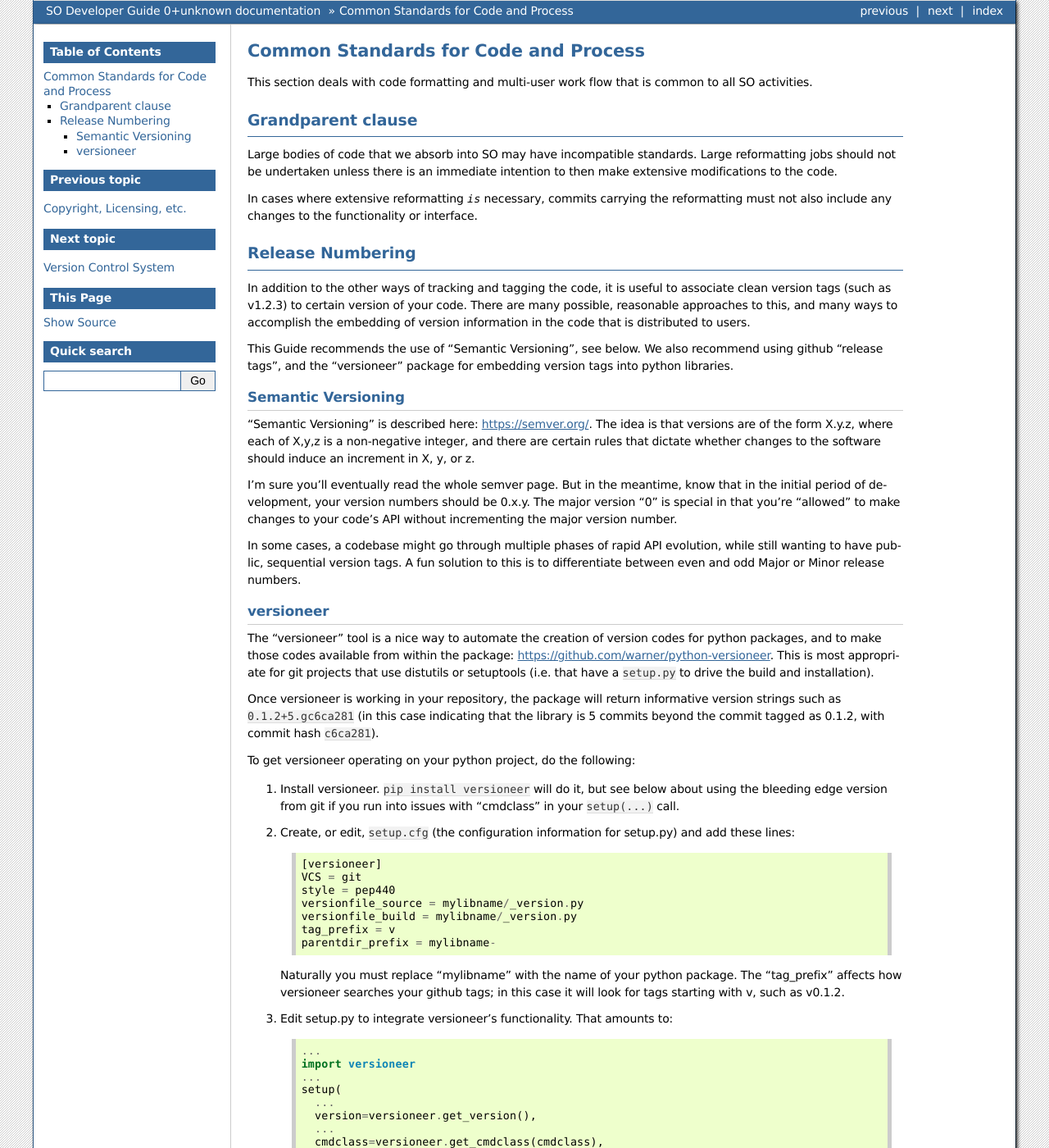
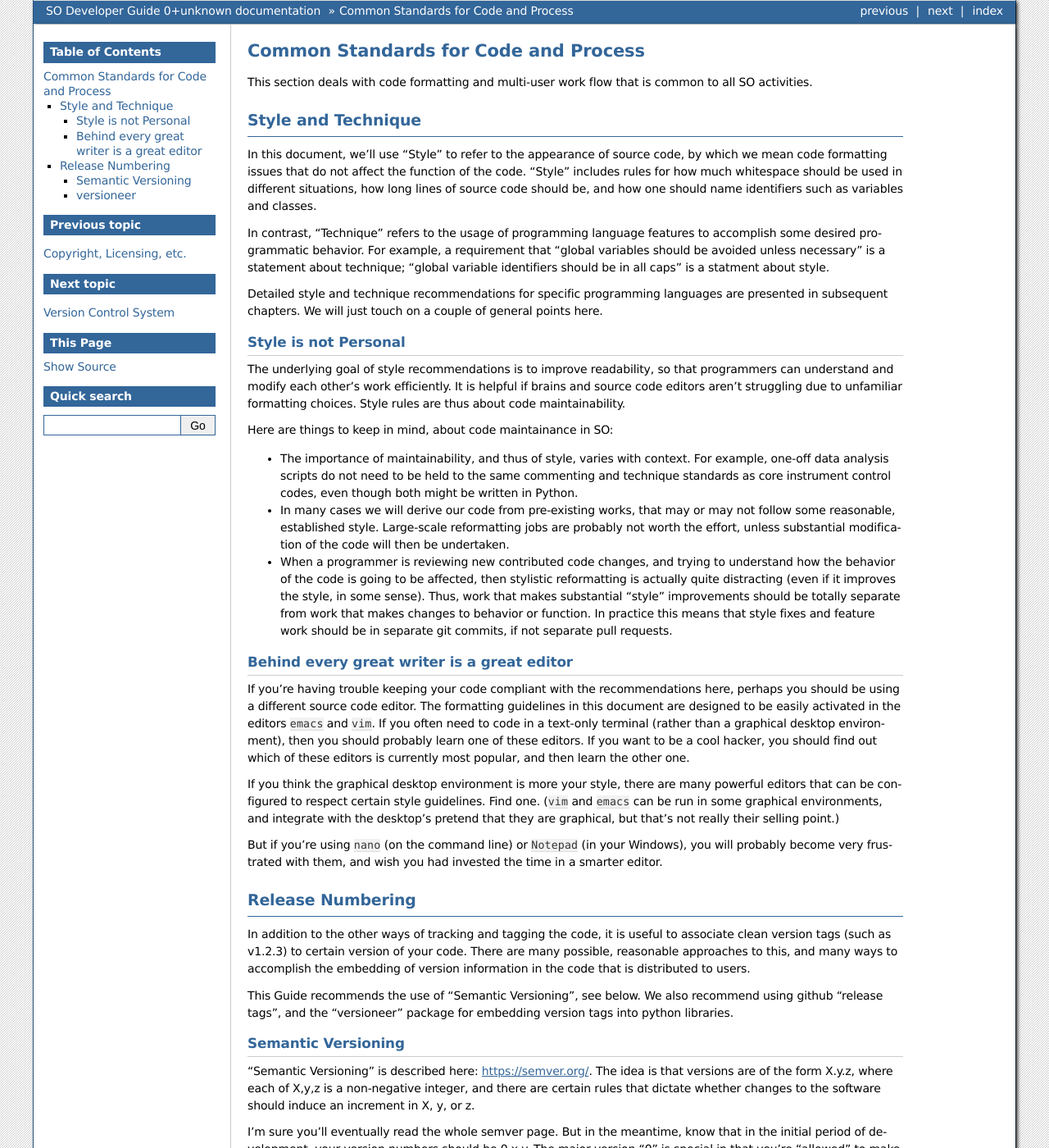
Before and after one commit to simonsobs/so_dev_guide, a Sphinx documentation site: the page built from source/common.rst, in a window 1280 px wide and 1400 px high. Shown: the whole window at 82% size. Built offline with Sphinx 7.4.7, drawn with Linux system fonts in a browser that asks for light colours.

Commit message:
Updates to "Common Standards".

```diff
--- a/source/common.rst
+++ b/source/common.rst
@@ -6,18 +6,79 @@ This section deals with code formatting and multi-user work flow that
 is common to all SO activities.
 
 
-Grandparent clause
-==================
+Style and Technique
+===================
 
-Large bodies of code that we absorb into SO may have incompatible
-standards.  Large reformatting jobs should not be undertaken unless
-there is an immediate intention to then make extensive modifications
-to the code.
+In this document, we'll use "Style" to refer to the appearance of
+source code, by which we mean code formatting issues that do not
+affect the function of the code.  "Style" includes rules for how much
+whitespace should be used in different situations, how long lines of
+source code should be, and how one should name identifiers such as
+variables and classes.
 
-In cases where extensive reformatting `is` necessary, commits carrying
-the reformatting must not also include any changes to the
-functionality or interface.
+In contrast, "Technique" refers to the usage of programming language
+features to accomplish some desired programmatic behavior.  For
+example, a requirement that "global variables should be avoided unless
+necessary" is a statement about technique; "global variable
+identifiers should be in all caps" is a statment about style.
 
+Detailed style and technique recommendations for specific programming
+languages are presented in subsequent chapters.  We will just touch on
+a couple of general points here.
+
+Style is not Personal
+---------------------
+
+The underlying goal of style recommendations is to improve
+readability, so that programmers can understand and modify each
+other's work efficiently.  It is helpful if brains and source code
+editors aren't struggling due to unfamiliar formatting choices.  Style
+rules are thus about code maintainability.
+
+Here are things to keep in mind, about code maintainance in SO:
+
+- The importance of maintainability, and thus of style, varies with
+  context.  For example, one-off data analysis scripts do not need to
+  be held to the same commenting and technique standards as core
+  instrument control codes, even though both might be written in
+  Python.
+- In many cases we will derive our code from pre-existing works, that
+  may or may not follow some reasonable, established style.
+  Large-scale reformatting jobs are probably not worth the effort,
+  unless substantial modification of the code will then be
+  undertaken.
+- When a programmer is reviewing new contributed code changes, and
+  trying to understand how the behavior of the code is going to be
+  affected, then stylistic reformatting is actually quite distracting
+  (even if it improves the style, in some sense).  Thus, work that
+  makes substantial "style" improvements should be totally separate
+  from work that makes changes to behavior or function.  In practice
+  this means that style fixes and feature work should be in separate
+  git commits, if not separate pull requests.
+
+Behind every great writer is a great editor
+-------------------------------------------
+
+If you're having trouble keeping your code compliant with the
+recommendations here, perhaps you should be using a different source
+code editor.  The formatting guidelines in this document are designed
+to be easily activated in the editors ``emacs`` and ``vim``.  If you
+often need to code in a text-only terminal (rather than a graphical
+desktop environment), then you should probably learn one of these
+editors.  If you want to be a cool hacker, you should find out which
+of these editors is currently most popular, and then learn the other
+one.
+
+If you think the graphical desktop environment is more your style,
+there are many powerful editors that can be configured to respect
+certain style guidelines.  Find one.  (``vim`` and ``emacs`` can
+be run in some graphical environments, and integrate with the
+desktop's pretend that they are graphical, but that's not really their selling
+point.)
+
+But if you're using ``nano`` (on the command line) or ``Notepad`` (in
+your Windows), you will probably become very frustrated with them,
+and wish you had invested the time in a smarter editor.
 
 Release Numbering
 =================
```
